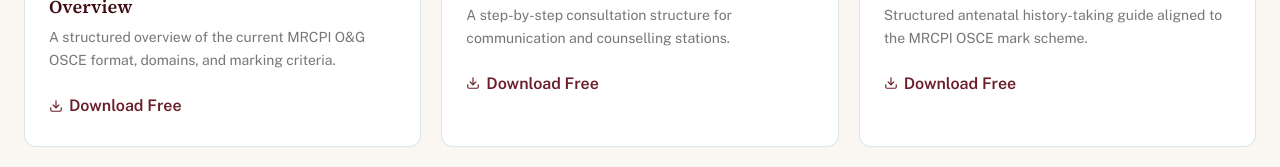
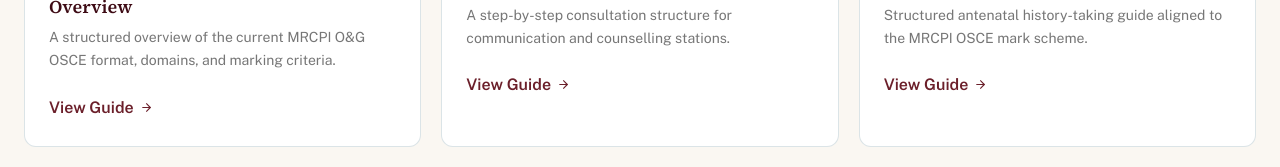
Before and after one commit to eyas711-cloud/MRCPI-OBGYNUNLOCKED, a Next.js app: page /resources in a window 1280 px wide. Shown: the part 709-876 px from the top of the page. Built offline with nearby package versions, Linux system fonts and the light colour scheme; no server answers.

Commit message:
Remove download buttons from resources page

```diff
--- a/src/app/resources/page.tsx
+++ b/src/app/resources/page.tsx
@@ -1,5 +1,5 @@
 import Link from "next/link";
-import { ArrowRight, Download, FileText, Lightbulb } from "lucide-react";
+import { ArrowRight, FileText, Lightbulb } from "lucide-react";
 
 const freeGuides = [
   { title: "MRCPI OBGYN OSCE Blueprint Overview", type: "PDF Guide", pages: "12 pages", desc: "A structured overview of the current MRCPI O&G OSCE format, domains, and marking criteria.", locked: false },
@@ -82,9 +82,9 @@ export default function ResourcesPage() {
                     Unlock with Course <ArrowRight size={13} />
                   </Link>
                 ) : (
-                  <button type="button" className="inline-flex items-center gap-1.5 text-sm font-semibold" style={{ color: "var(--teal)" }}>
-                    <Download size={14} aria-hidden="true" /> Download Free
-                  </button>
+                  <Link href="/login" className="inline-flex items-center gap-1.5 text-sm font-semibold" style={{ color: "var(--teal)" }}>
+                    View Guide <ArrowRight size={13} />
+                  </Link>
                 )}
               </div>
             ))}
```
